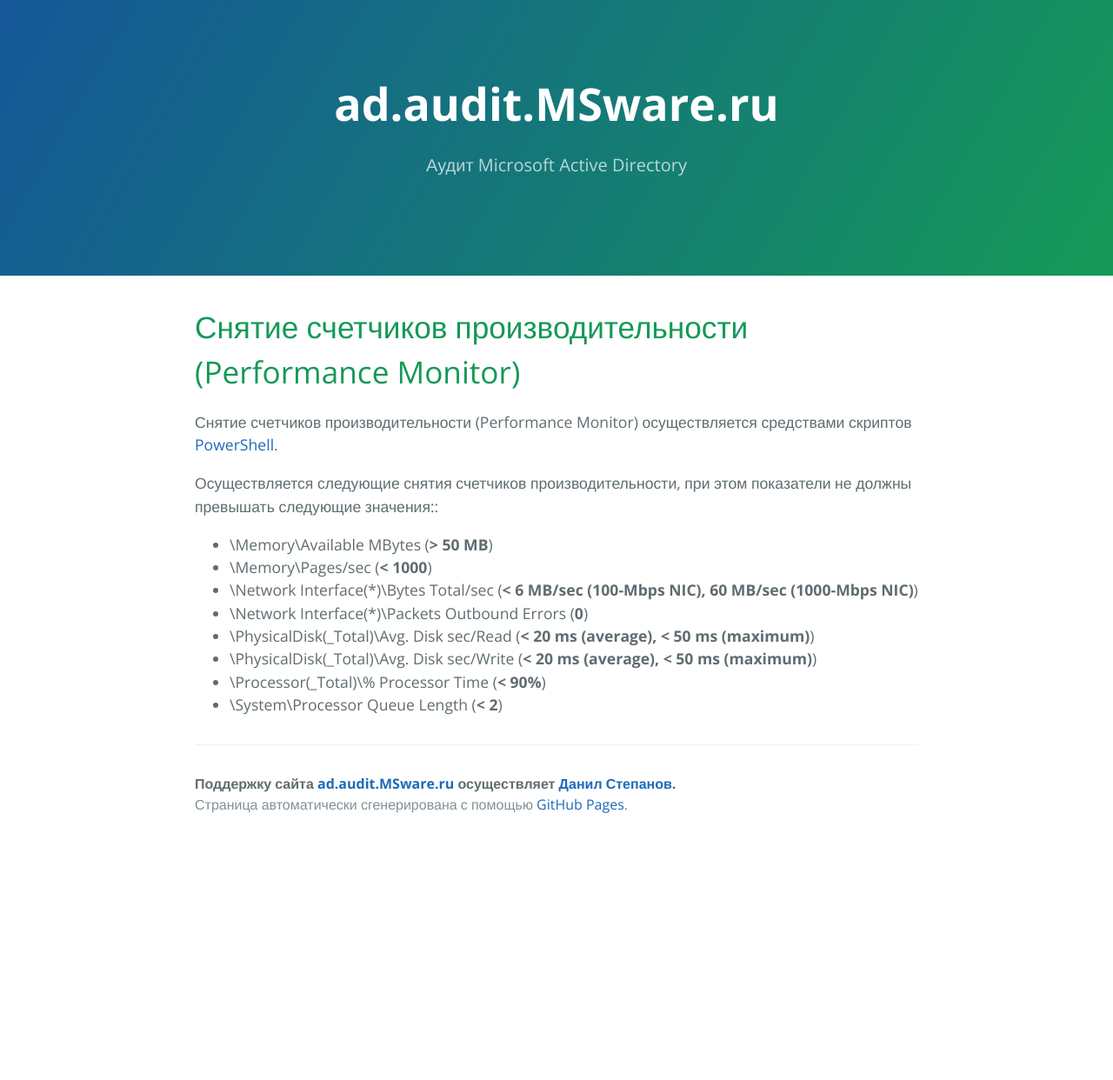
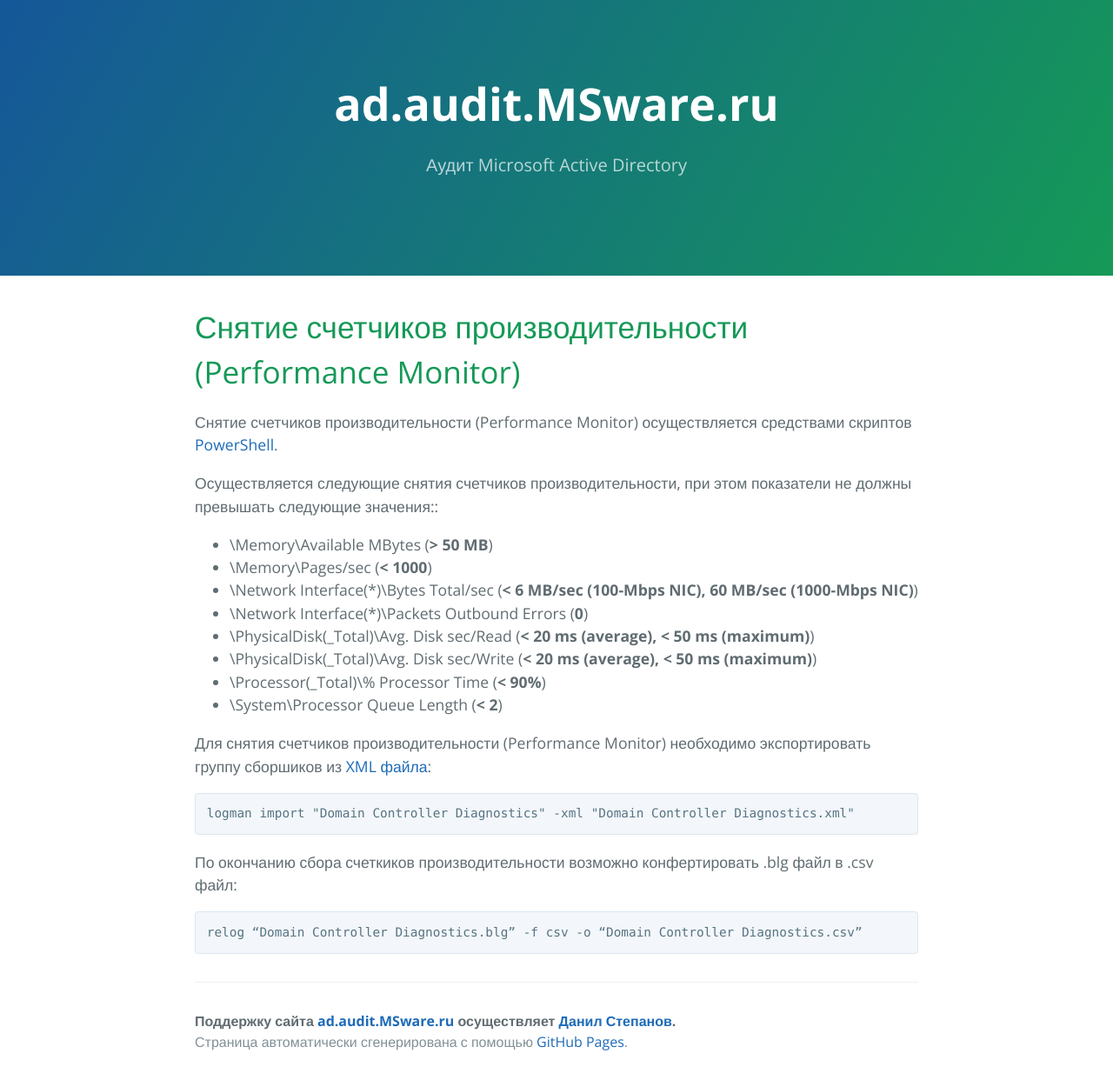
Before and after one commit to dasternd/ad-audit, a Jekyll site: the page built from PerformanceMonitor/index.md, in a window 1280 px wide. Shown: the whole page at 87% size. Built offline with Jekyll 4.4.1, drawn with Linux system fonts in a browser that asks for light colours; our own code applies the rules of GitHub Pages for plain Markdown files; before the commit the page ends 969 px from its top, so only the background shows below that.

Commit message:
Edit PerformanceMonitor

````diff
--- a/PerformanceMonitor/index.md
+++ b/PerformanceMonitor/index.md
@@ -11,3 +11,17 @@
 - \PhysicalDisk(_Total)\Avg. Disk sec/Write         (**< 20 ms (average), < 50 ms (maximum)**)
 - \Processor(_Total)\% Processor Time               (**< 90%**)
 - \System\Processor Queue Length                    (**< 2**)
+
+
+
+Для снятия счетчиков производительности (Performance Monitor) необходимо экспортировать группу сборшиков из [XML файла](/Settings/PerfMon-DomainControllerDiagnostics.xml):
+
+```
+logman import "Domain Controller Diagnostics" -xml "Domain Controller Diagnostics.xml"
+```
+
+По окончанию сбора счеткиков производительности возможно конфертировать .blg файл в .csv файл:
+
+```
+relog “Domain Controller Diagnostics.blg” -f csv -o “Domain Controller Diagnostics.csv”
+```
````
